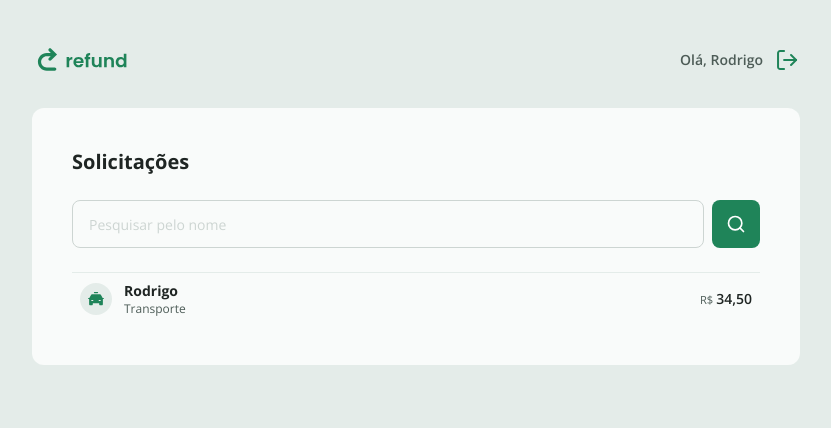
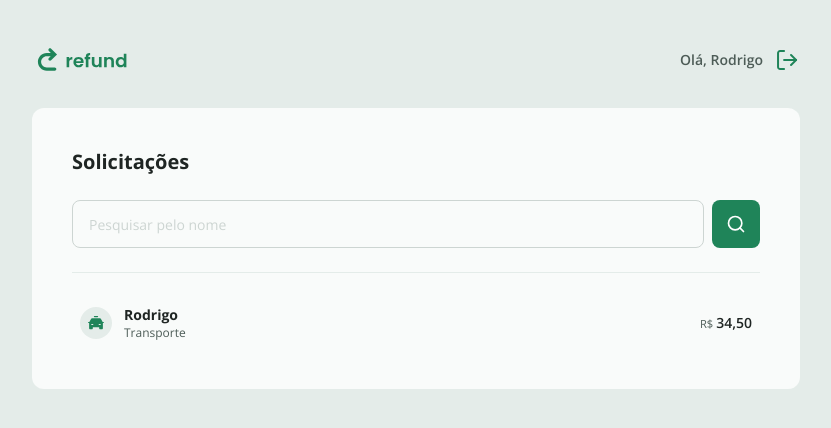
Before and after one commit to palhetabraian/APP-Reembolso, a React (Vite) app in the folder web/: page / in a window 1280 px wide. Shown: the top 428 px of the page, without its empty margins (224-1055 px from the left). Built offline with nearby package versions, Linux system fonts and the light colour scheme.

Commit message:
feat: customiza o Scroll

```diff
--- a/web/src/index.css
+++ b/web/src/index.css
@@ -27,3 +27,15 @@
   background-position: right 0.7rem top 50%;
   background-size: 1.25rem auto;
 }
+
+::-webkit-scrollbar {
+  width: 0.4rem;
+}
+
+::-webkit-scrollbar-thumb {
+  background-color: #e4ece9;
+}
+
+::-webkit-scrollbar-track {
+  background-color: transparent;
+}
--- a/web/src/pages/Dashboard.tsx
+++ b/web/src/pages/Dashboard.tsx
@@ -45,7 +45,7 @@
         </Button>
       </form>
 
-      <div>
+      <div className="mt-6 flex flex-col gap-4 max-h-[342px] overflow-y-scroll">
         <RefundItem data={REFUND_EXAMPLE} />
       </div>
     </div>
```
